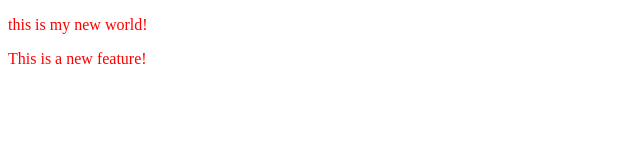
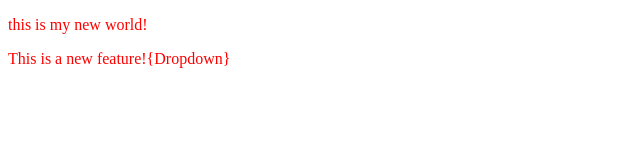
Before and after one commit to Satyamjha001/localrepo-, a plain HTML site: page LocalRepo/index.html in a window 1280 px wide. Shown: the full height of the page, 0-640 px from the left. Drawn offline with Linux system fonts and the light colour scheme.

Commit message:
Dropdown

```diff
--- a/LocalRepo/index.html
+++ b/LocalRepo/index.html
@@ -8,6 +8,6 @@
   </head>
   <body>
     <p>this is my new world!</p>
-    <p>This is a new feature!</p>
+    <p>This is a new feature!{Dropdown}</p>
   </body>
 </html>
```
